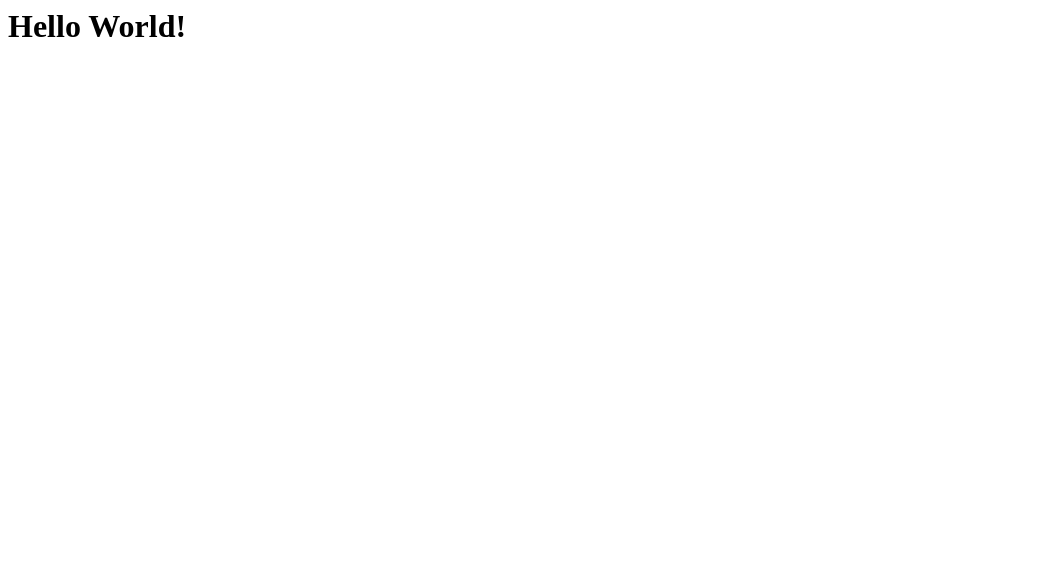
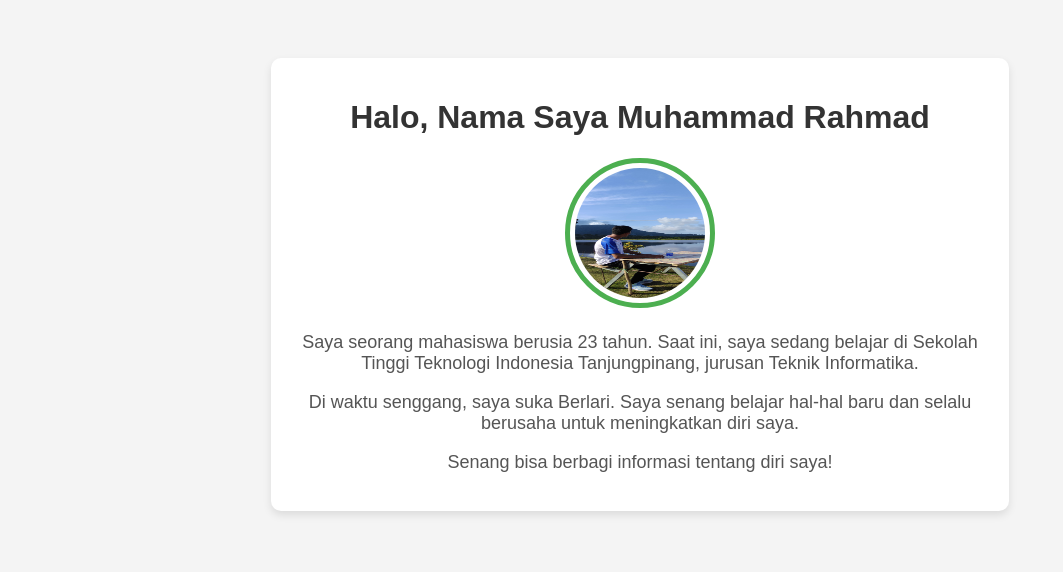
Before and after one commit to muhammadrahmad/github-project, a plain HTML site: page index.html in a window 1280 px wide. Shown: the whole page, without its empty margins (0-1063 px from the left). Drawn offline with Linux system fonts and the light colour scheme.

Commit message:
change html and add new file img

```diff
--- a/index.html
+++ b/index.html
@@ -1,5 +1,59 @@
-<html>
+<!DOCTYPE html>
+<html lang="id">
 <head>
-    <title>Home</title>
-    <h1>Hello World!</h1>
+    <meta charset="UTF-8">
+    <meta name="viewport" content="width=device-width, initial-scale=1.0">
+    <title>Perkenalan Diri</title>
+    <style>
+        body {
+            font-family: Arial, sans-serif;
+            background-color: #f4f4f4;
+            text-align: center;
+            padding: 50px;
+        }
+        .container {
+            background-color: #fff;
+            border-radius: 10px;
+            box-shadow: 0 4px 8px rgba(0, 0, 0, 0.1);
+            padding: 20px;
+            width: 60%;
+            margin: 0 auto;
+        }
+        img {
+            border-radius: 50%;
+            width: 150px;
+            height: 150px;
+            border: 5px solid #4CAF50; /* Bingkai hijau */
+            padding: 5px;
+            box-sizing: border-box;
+            transition: transform 0.3s ease;
+        }
+        img:hover {
+            transform: scale(1.1); /* Efek pembesaran saat hover */
+        }
+        h1 {
+            color: #333;
+        }
+        p {
+            font-size: 18px;
+            color: #555;
+        }
+        .info {
+            margin-top: 20px;
+        }
+    </style>
+</head>
+<body>
+
+    <div class="container">
+        <h1>Halo, Nama Saya Muhammad Rahmad</h1>
+        <img src="img/fotoku.jpeg" alt="Foto Saya">
+        <div class="info">
+            <p>Saya seorang mahasiswa berusia 23 tahun. Saat ini, saya sedang belajar di Sekolah Tinggi Teknologi Indonesia Tanjungpinang, jurusan Teknik Informatika.</p>
+            <p>Di waktu senggang, saya suka Berlari. Saya senang belajar hal-hal baru dan selalu berusaha untuk meningkatkan diri saya.</p>
+            <p>Senang bisa berbagi informasi tentang diri saya!</p>
+        </div>
+    </div>
+
+</body>
 </html>
```
Also changed, not shown: img/fotoku.jpeg (added).
